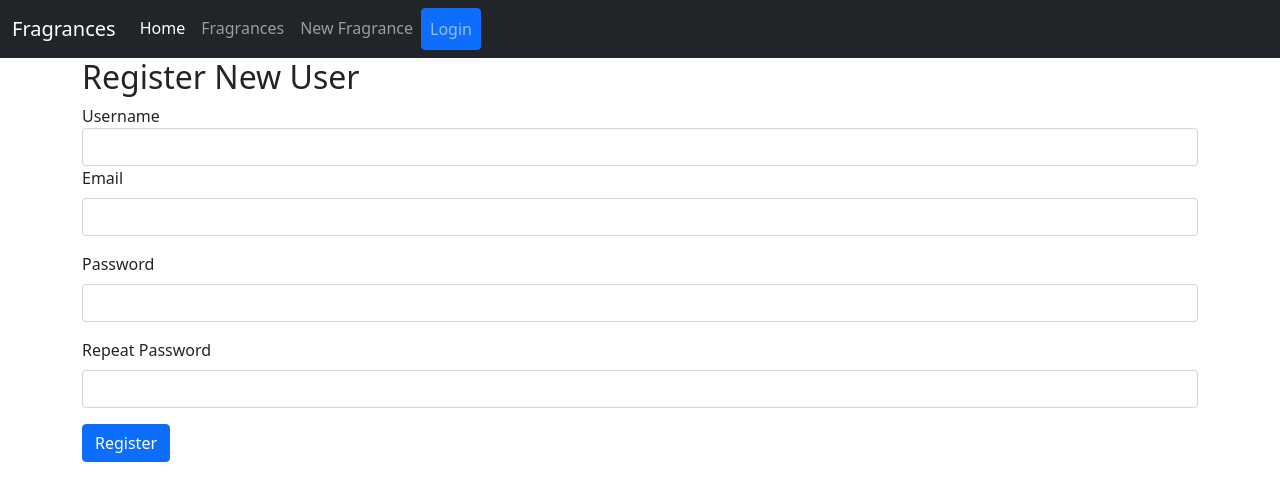
After one commit to andresnino1/fragrances_flask, a Flask app: page /register in a window 1280 px wide. The commit adds this page. Shown: the top 501 px of the page. Run offline with Flask 2, Linux system fonts and the light colour scheme.

Commit message:
base fragrance application - Implementacion register.html - Usuarios se pueden registrar en base de datos - forms.py -- formulario de registro - routes.py -- probando restriccion por nombre ADMIN - boton de login y logout en base.html - agrego link de nuevo usuario en login.html - forms.py se cambia clase AddNewUser por RegistrationForm y se completa el formulario con password2 y se implementa validacion de usuario por nombre y email

```diff
--- a/app/forms.py
+++ b/app/forms.py
@@ -1,9 +1,14 @@
 from flask_wtf import FlaskForm
 from wtforms import StringField, PasswordField, BooleanField, SubmitField, DecimalField, DateField
-from wtforms.validators import DataRequired, Email, Length
+from wtforms.validators import ValidationError, DataRequired, Email, EqualTo
+from app.models import User
 
 
-# en esta clase de define el formulario de Login usuarios registrados
+# ===================================================================================================== #
+# ===================================================================================================== #
+# ============================= FORMULARIO DE LOGIN USUARIOS REGISTRADOS ============================== #
+# ===================================================================================================== #
+# ===================================================================================================== #
 
 
 class LoginForm(FlaskForm):
@@ -12,17 +17,41 @@ class LoginForm(FlaskForm):
     remember_me = BooleanField('Remember Me')
     submit = SubmitField('Sign In')
 
-# en esta clase se define el formulario para agregar nuevos usuarios
+
+# ===================================================================================================== #
+# ===================================================================================================== #
+# ================================== FORMULARIO DE REGISTRO NUEVOS USUARIOS =========================== #
+# ===================================================================================================== #
+# ===================================================================================================== #
 
 
-class AddNewUser(FlaskForm):
+class RegistrationForm(FlaskForm):
     username = StringField('Username', validators=[DataRequired()])
     email = StringField('Email', validators=[DataRequired(), Email()])
     password = PasswordField('Password', validators=[DataRequired()])
-    remember_me = BooleanField('Remember Me')
-    submit = SubmitField('Add User')
+    password2 = PasswordField('Repeat Password', validators=[DataRequired(), EqualTo('password')])
+    submit = SubmitField('Register')
 
-# en esta clase de define el fomulario de ingreso de nuevas fragrancias
+    # este metodo valida el formulario de registro para que el usuario registrado y email sean unicos
+    # Estos son metodos que proporciona WTF para validar, se usa la palabra validate_ seguida del nombre
+    # del cambo que se quiere validar.
+
+    def validate_username(self, username):
+        user = User.query.filter_by(username=username.data).first()
+        if user is not None:
+            raise ValidationError('Please use a different username.')
+
+    def validate_email(self, email):
+        user = User.query.filter_by(email=email.data).first()
+        if user is not None:
+            raise ValidationError('Please use a different email.')
+
+
+# ===================================================================================================== #
+# ===================================================================================================== #
+# =========================== FORMULARIO DE INGRESO DE NUEVAS FRAGRANCIASS ============================ #
+# ===================================================================================================== #
+# ===================================================================================================== #
 
 
 class AddNewFragrance(FlaskForm):
--- a/app/routes.py
+++ b/app/routes.py
@@ -1,7 +1,7 @@
-from app import app  # se importa app desde el archivo __init__ que esta dentro de la carpeta app
+from app import app, db  # se importa app desde el archivo __init__ que esta dentro de la carpeta app
 from werkzeug.urls import url_parse
 from flask import render_template, flash, redirect, url_for, request
-from app.forms import LoginForm
+from app.forms import LoginForm, RegistrationForm
 from app.models import User
 from flask_login import login_user, current_user, logout_user, login_required
 
@@ -54,7 +54,7 @@ def login():
 
 
 #  ==================================================================================================================
-#  ============================================LOGOUT================================================================
+#  =========================================== LOGOUT ===============================================================
 #  ==================================================================================================================
 
 
@@ -65,11 +65,34 @@ def logout():
 
 
 #  ==================================================================================================================
-#  ============================================ADD FRAGRANCES =======================================================
+#  =========================================== ADD FRAGRANCES =======================================================
 #  ==================================================================================================================
 
 
 @app.route('/addfragrance')
 @login_required
 def add_fragrance():
-    return render_template('add_fragrance.html', title='Add Fragrance')
+
+    if current_user.username == 'admin':
+        return render_template('add_fragrance.html', title='Add Fragrance')
+    flash('YOU ARE NOT ADMIN', 'danger')
+    return redirect(url_for('index'))
+
+#  ==================================================================================================================
+#  =========================================== REGISTER =============================================================
+#  ==================================================================================================================
+
+@app.route('/register', methods=['GET', 'POST'])
+def register():
+    if current_user.is_authenticated:
+        return redirect(url_for('index'))  # si el usuario intenta registrarse de nuevo se redirecciona al index
+    form = RegistrationForm()
+    if form.validate_on_submit():
+        # si el formulario es valido se ingresa el nuevo usuario a la base de datos
+        user = User(username=form.username.data, email=form.email.data)
+        user.set_password(form.password.data)
+        db.session.add(user)
+        db.session.commit()
+        flash('Congratulations New User Registered', 'success' )
+        return redirect(url_for('login'))
+    return render_template('register.html', title='Register', form=form)
--- a/app/templates/base.html
+++ b/app/templates/base.html
@@ -21,7 +21,7 @@
 
 <!-- barra de navegacion -->
 
-<nav class="navbar navbar-expand-lg navbar-dark bg-dark">
+<nav class="navbar navbar-expand-lg navbar-dark bg-dark ">
     <div class="container-fluid">
         <a class="navbar-brand" href="{{ url_for('index') }}">Fragrances</a>
         <button class="navbar-toggler" type="button" data-bs-toggle="collapse" data-bs-target="#navbarNavAltMarkup"
@@ -34,12 +34,12 @@
                 <a class="nav-link" href="#">Fragrances</a>
                 <a class="nav-link" href="{{ url_for('add_fragrance') }}">New Fragrance</a>
                 {% if current_user.is_anonymous %}
-                    <a class="nav-link" href="{{ url_for('login') }}">Login</a>
+                    <a class="nav-link btn btn-primary" href="{{ url_for('login') }}">Login</a>
                 {% else %}
-                    <a class="nav-link" href="{{ url_for('logout') }}">Logout</a>
+                    <a class="nav-link btn btn-primary" href="{{ url_for('logout') }}">Logout</a>
                 {% endif %}
 
-                <a class="nav-link disabled" href="#" tabindex="-1" aria-disabled="true">Disabled</a>
+
             </div>
         </div>
     </div>
--- a/app/templates/login.html
+++ b/app/templates/login.html
@@ -40,6 +40,8 @@
                 {{ form.submit(class=("btn btn-primary")) }}
             </div>
         </form>
+
+    <p>New User? <a href="{{ url_for('register')}}"> Click to Register New User!</a></p>
     </div>
 
 
--- /dev/null
+++ b/app/templates/register.html
@@ -0,0 +1,97 @@
+{% extends "base.html" %}
+{% block content %}
+    <div class="container">
+
+        <h2>Register New User</h2>
+
+        <form action="" method="post">
+            {{ form.hidden_tag() }}
+
+            <div class="mb-3">
+
+                {{ form.username.label(class="form-control-label") }}
+
+                <!-- esta parte habilita los validadores del formulario   -->
+                {% if form.username.errors %}
+                    {{ form.username(class="form-control is-invalid") }}
+                    <div class="invalid-feedback">
+                        {% for error in form.username.errors %}
+                            <span>{{ error }}</span>
+                        {% endfor %}
+                    </div>
+                {% else %}
+                    {{ form.username(class="form-control") }}
+                {% endif %}
+                <!-- fin de los validadores del formulario -->
+
+
+                <div class="mb-3">
+
+                    {{ form.email.label(class="form-label") }}
+
+                    <!-- esta parte habilita los validadores del formulario   -->
+                    {% if form.email.errors %}
+                        {{ form.email(class="form-control is-invalid") }}
+                        <div class="invalid-feedback">
+                            {% for error in form.email.errors %}
+                                <span>{{ error }}</span>
+                            {% endfor %}
+                        </div>
+                    {% else %}
+                        {{ form.email(class="form-control") }}
+                    {% endif %}
+                    <!-- fin de los validadores del formulario -->
+
+
+                </div>
+                <div class="mb-3">
+
+                    {{ form.password.label(class="form-label") }}
+
+                    <!-- esta parte habilita los validadores del formulario   -->
+                    {% if form.password.errors %}
+                        {{ form.password(class="form-control is-invalid") }}
+                        <div class="invalid-feedback">
+                            {% for error in form.password.errors %}
+                                <span>{{ error }}</span>
+                            {% endfor %}
+                        </div>
+                    {% else %}
+                        {{ form.password(class="form-control") }}
+                    {% endif %}
+                    <!-- fin de los validadores del formulario -->
+
+
+                </div>
+
+                <div class="mb-3">
+
+                    {{ form.password2.label(class="form-label") }}
+
+                    <!-- esta parte habilita los validadores del formulario   -->
+                    {% if form.password2.errors %}
+                        {{ form.password2(class="form-control is-invalid") }}
+                        <div class="invalid-feedback">
+                            {% for error in form.password2.errors %}
+                                <span>{{ error }}</span>
+                            {% endfor %}
+                        </div>
+                    {% else %}
+                        {{ form.password2(class="form-control") }}
+                    {% endif %}
+                    <!-- fin de los validadores del formulario -->
+
+
+                </div>
+
+
+                {{ form.submit(class=("btn btn-primary")) }}
+            </div>
+
+
+        </form>
+
+
+    </div>
+
+{% endblock %}
```
